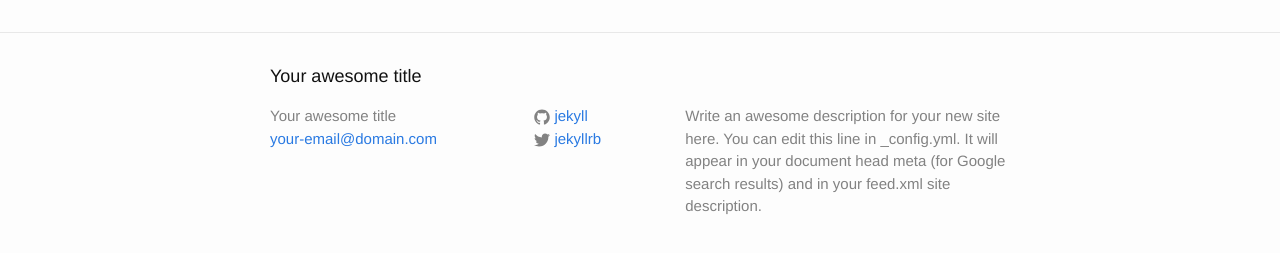
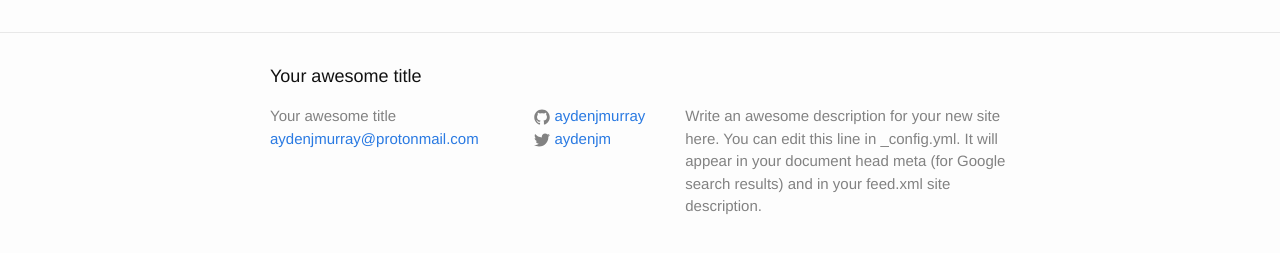
Before and after one commit to AydenJMurray/aydenjmurray.github.io, a Jekyll site: the page built from index.html, in a window 1280 px wide. Shown: the part 264-517 px from the top of the page. Built offline with Jekyll 4.4.1, drawn with Linux system fonts in a browser that asks for light colours.

Commit message:
Updated basic config

```diff
--- a/_config.yml
+++ b/_config.yml
@@ -7,15 +7,16 @@
 
 # Site settings
 title: Your awesome title
-email: your-email@domain.com
+email: aydenjmurray@protonmail.com
 description: > # this means to ignore newlines until "baseurl:"
   Write an awesome description for your new site here. You can edit this
   line in _config.yml. It will appear in your document head meta (for
   Google search results) and in your feed.xml site description.
 baseurl: "" # the subpath of your site, e.g. /blog
-url: "http://yourdomain.com" # the base hostname & protocol for your site
-twitter_username: jekyllrb
-github_username:  jekyll
+url: "https://aydenjmurray.github.io" # the base hostname & protocol for your site
+twitter_username: aydenjm
+instagram_username: aydenjm
+github_username:  aydenjmurray
 
 # Build settings
 markdown: kramdown
```
